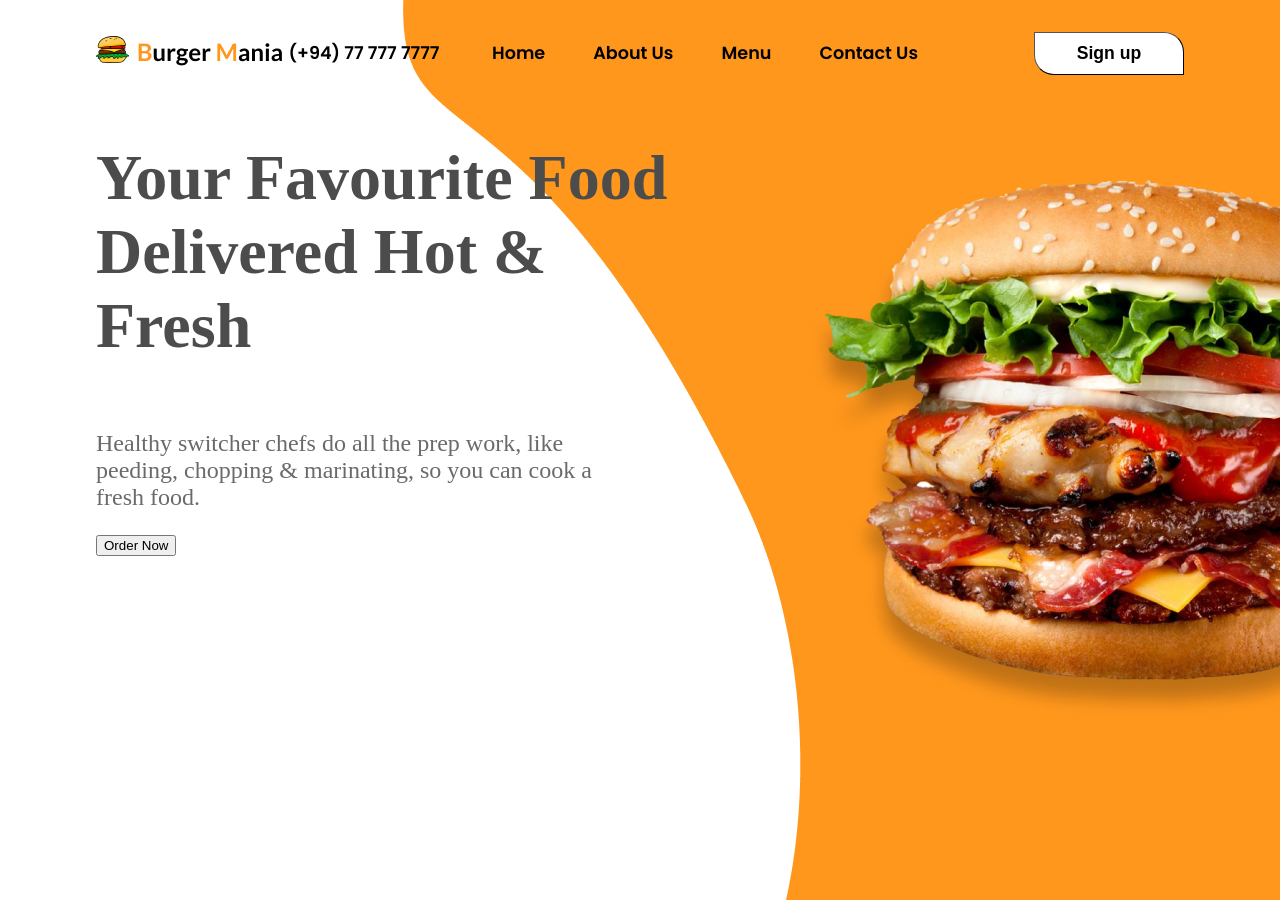
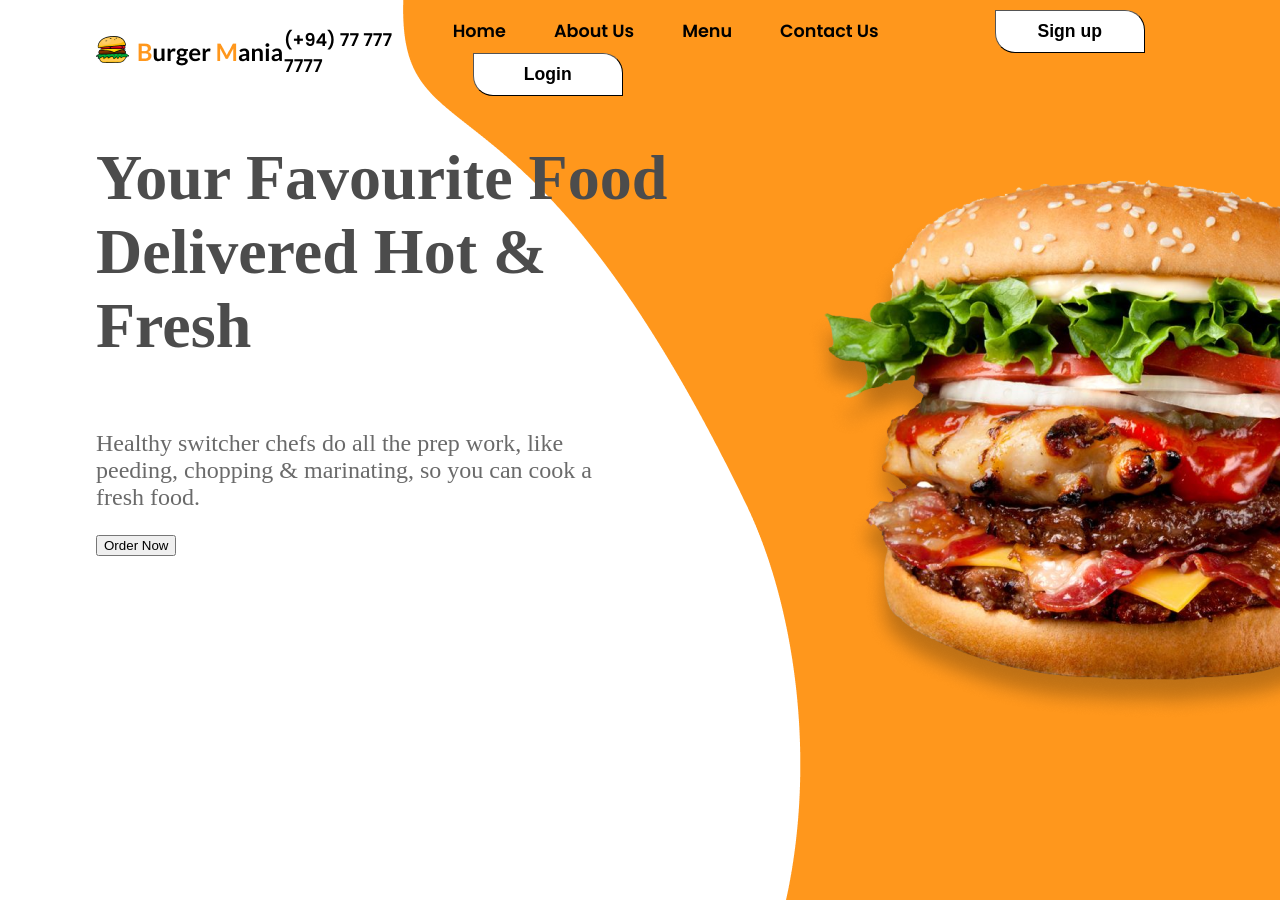
Before and after one commit to HeshanPravintha/burgermania, a React (Create React App) app: page / in a window 1280 px wide. Shown: the top 904 px of the page. Built offline with nearby package versions, Linux system fonts and the light colour scheme.

Commit message:
Login Button Updated

```diff
--- a/src/App.tsx
+++ b/src/App.tsx
@@ -1,5 +1,6 @@
 import "./App.css";
 import Home from "./components/Home";
+
 
 function App() {
   return (
--- a/src/components/Navbar.tsx
+++ b/src/components/Navbar.tsx
@@ -20,6 +20,7 @@ const Navbar = () => {
           <BsSearch className="navbar-cart-icon" />
         </a> */}
         <button className="primary-button">Sign up</button>
+        <button className="primary-button">Login</button>
         {/* <button className="primary-button">Login</button> */}
       </div>
     </nav>
```
